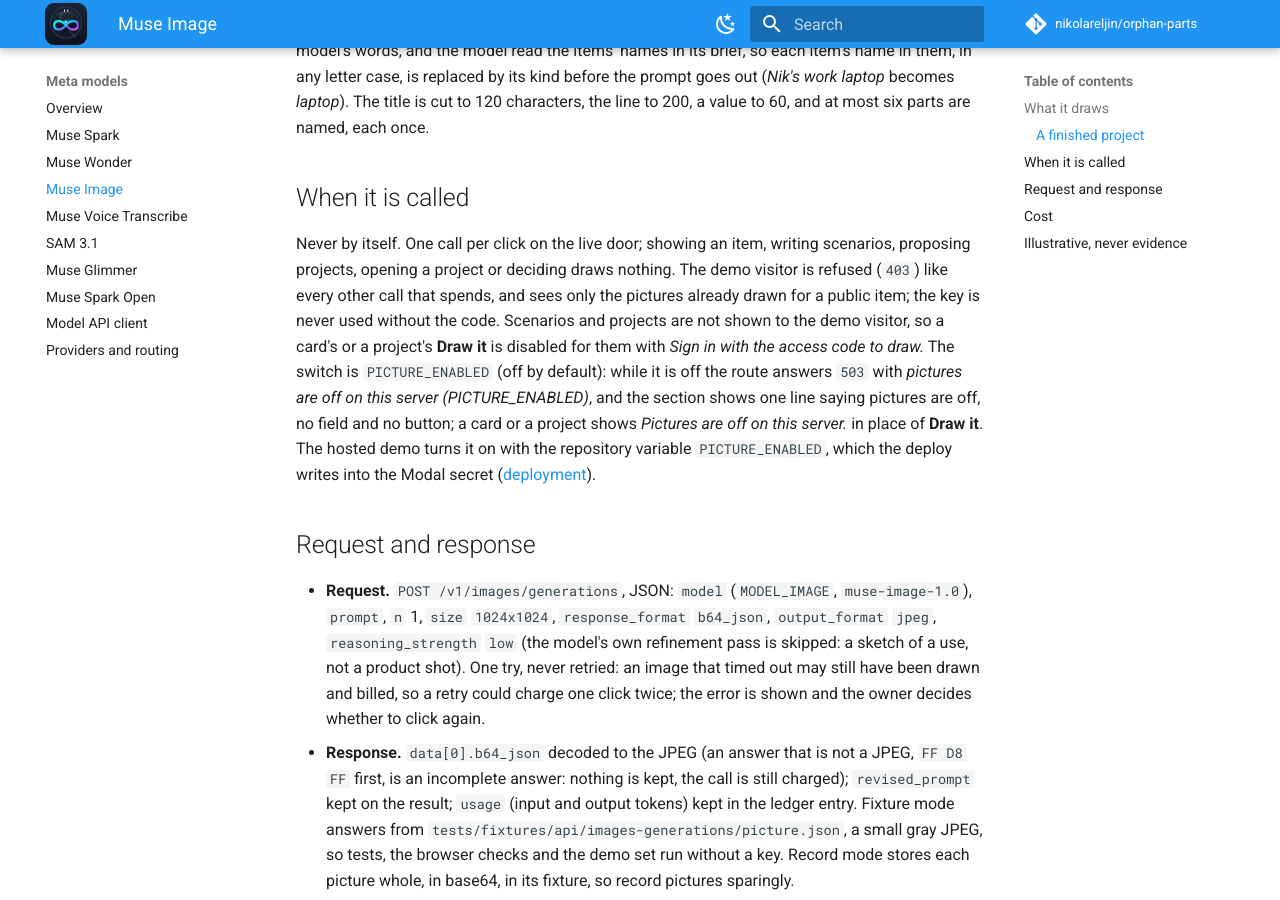
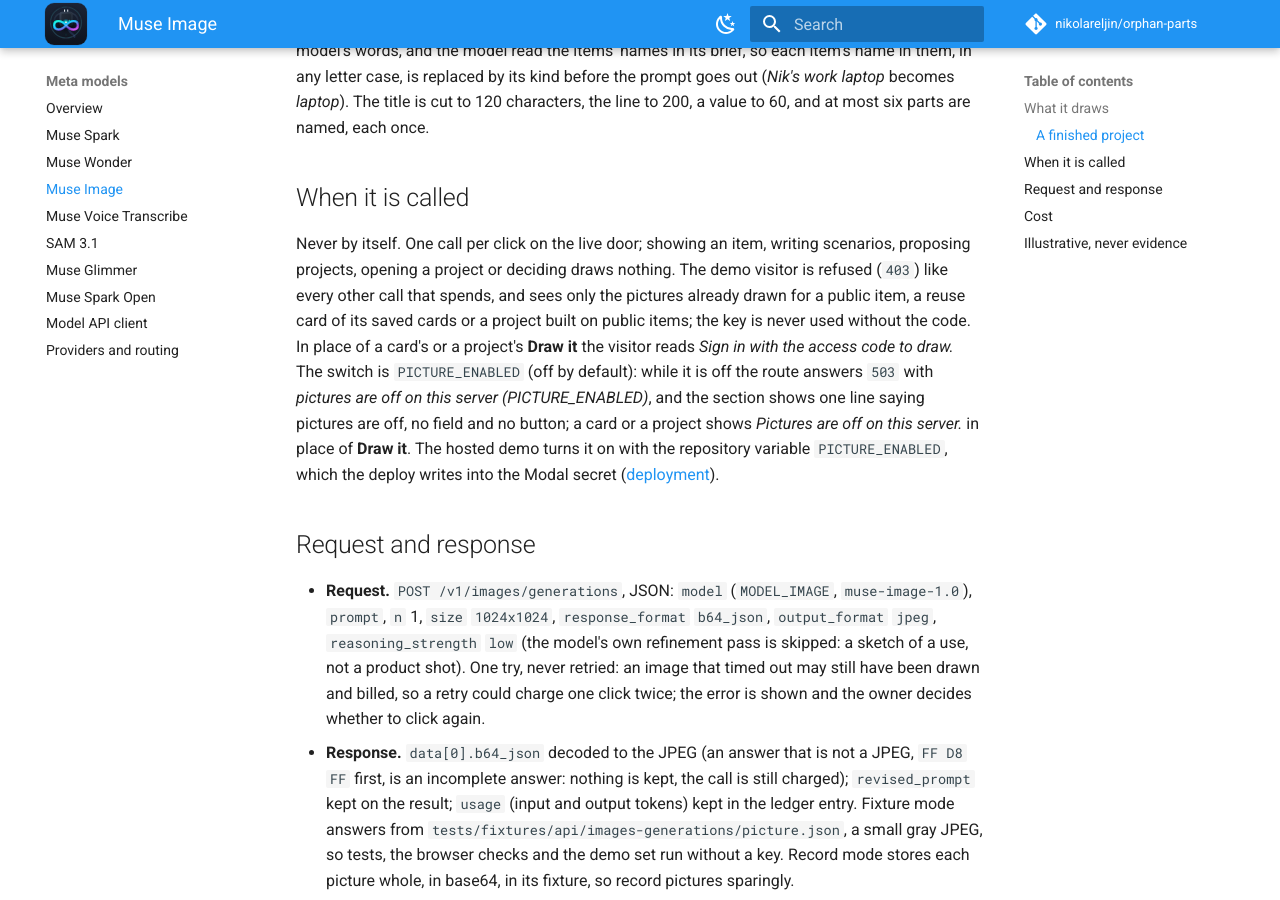
Before and after one commit to nikolareljin/orphan-parts, an MkDocs documentation site: the page built from docs/models/muse-image.md, in a window 1280 px wide and 900 px high, scrolled down 896 px. Built offline with MkDocs 1.6.1 and Material for MkDocs 9.7.7, drawn with Linux system fonts in a browser that asks for light colours; comment, search, counter and statistics services are not loaded.

Commit message:
docs: visitor reads, keep_spare and the reshot visitor pictures

```diff
--- a/docs/models/muse-image.md
+++ b/docs/models/muse-image.md
@@ -39,10 +39,10 @@
 
 Never by itself. One call per click on the live door; showing an item, writing scenarios,
 proposing projects, opening a project or deciding draws nothing. The demo visitor is refused (`403`) like
-every other call that spends, and sees only the pictures already drawn for a public item; the
-key is never used without the code. Scenarios and projects are not shown to the demo visitor,
-so a card's or a project's **Draw it** is disabled for them with *Sign in with the access code
-to draw.* The switch is `PICTURE_ENABLED` (off by
+every other call that spends, and sees only the pictures already drawn for a public item, a
+reuse card of its saved cards or a project built on public items; the key is never used without
+the code. In place of a card's or a project's **Draw it** the visitor reads *Sign in with the
+access code to draw.* The switch is `PICTURE_ENABLED` (off by
 default): while it is off the route answers `503` with *pictures are off on this server
 (PICTURE_ENABLED)*, and the section shows one line saying pictures are off, no field and no button; a card or a
 project shows *Pictures are off on this server.* in place of **Draw it**.
```
Also changed, not shown: CHANGELOG.md (+1 -1 lines), docs/guides/decide.md (+6 -5 lines), docs/guides/reuse.md (+1 -1 lines), docs/reference/http-api.md (+9 -8 lines), docs/assets/shots/demo/09-visitor-project.png, docs/assets/shots/demo/10-visitor-decide.png, docs/assets/shots/inventory/07-history.png, 1 other file.
